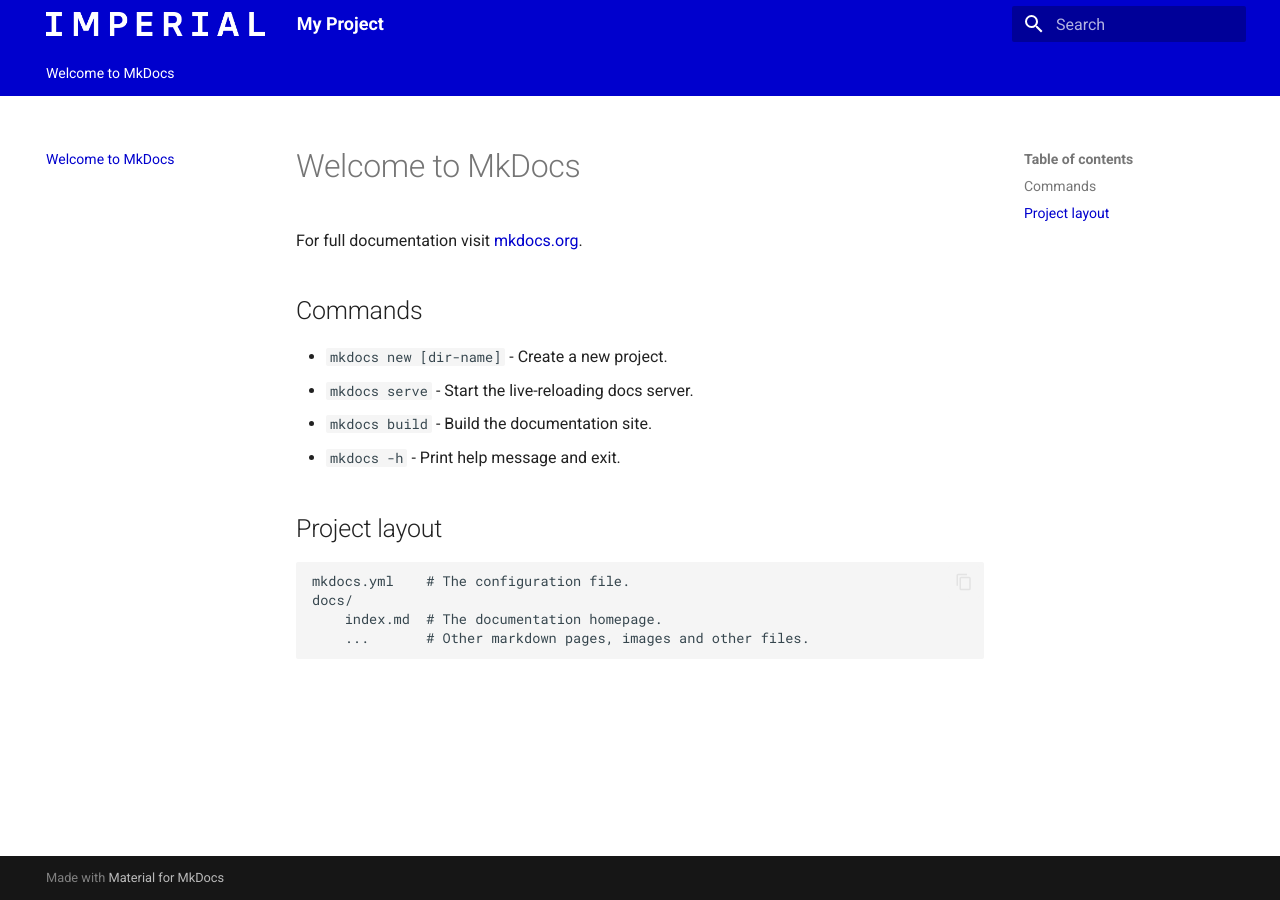
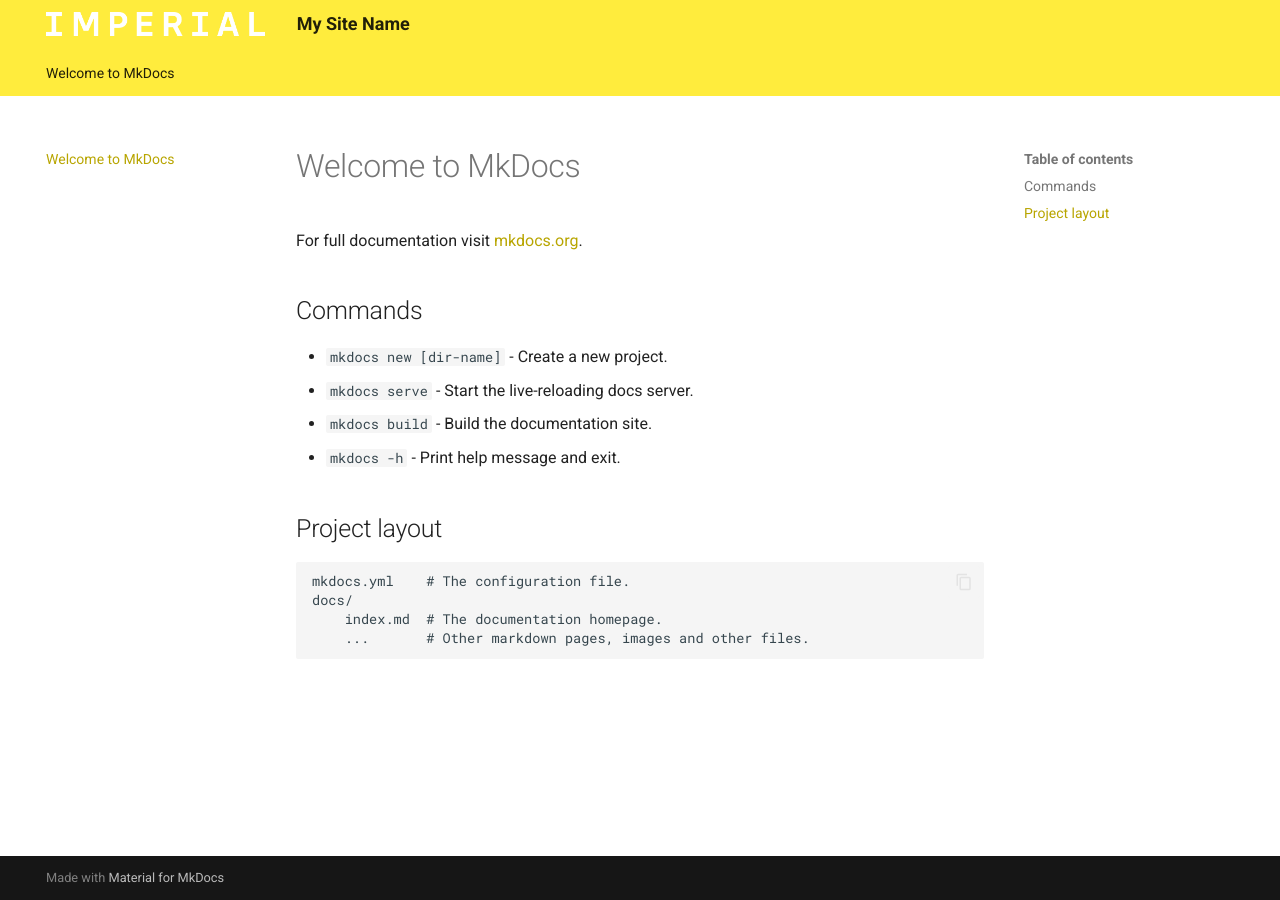
Before and after one commit to jaydesl/my-first-site, an MkDocs documentation site: the page built from docs/index.md, in a window 1280 px wide. Built offline with MkDocs 1.6.1 and Material for MkDocs 9.7.7, drawn with Linux system fonts in a browser that asks for light colours.

Commit message:
feat: change title and colours

```diff
--- a/mkdocs.yml
+++ b/mkdocs.yml
@@ -1,10 +1,10 @@
-site_name: My Project
+site_name: My Site Name
 site_url: https://imperialcollegelondon.github.io/myproject
 theme:
   name: material
   palette:
     scheme: default # or slate for dark-mode
-    primary: custom
+    primary: yellow
     accent: custom
 
   font:
@@ -54,3 +54,11 @@ markdown_extensions:
   - pymdownx.tasklist:
       custom_checkbox: true
   - tables
+
+extra_javascript:
+- javascripts/mathjax.js
+- https://unpkg.com/mathjax@3/es5/tex-mml-chtml.js
+
+plugins:
+- mkdocstrings:
+    default_handler: python
```
